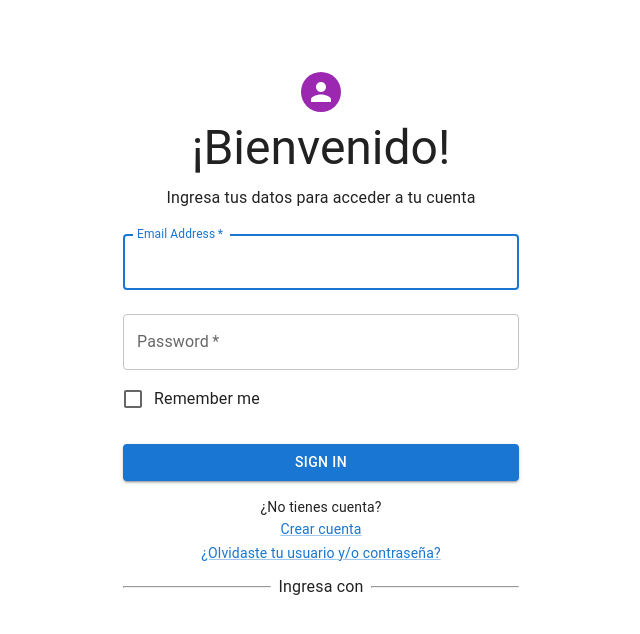
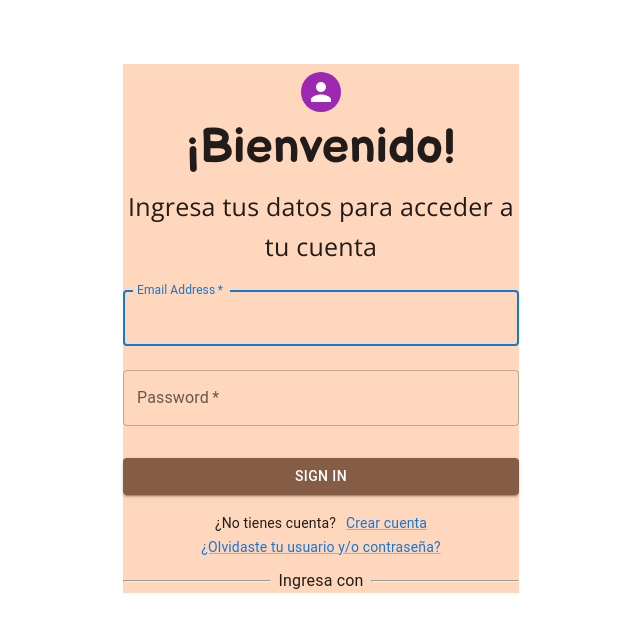
Before and after one commit to ignacio2194/C11-13-M-CSHARP-REACT, a React (Create React App) app in the folder frontEnd/: page /login in a window 1280 px wide. Shown: the top 634 px of the page, without its empty margins (319-959 px from the left). Built offline with nearby package versions, Linux system fonts and the light colour scheme.

Commit message:
configuracion de la api de google seteada, falta configurar la request

```diff
--- a/frontEnd/public/index.html
+++ b/frontEnd/public/index.html
@@ -26,6 +26,9 @@
     -->
     <title>React App</title>
     <script src="https://accounts.google.com/gsi/client" async defer></script>
+    <link rel="preconnect" href="https://fonts.googleapis.com">
+    <link rel="preconnect" href="https://fonts.gstatic.com" crossorigin>
+    <link href="https://fonts.googleapis.com/css2?family=Balsamiq+Sans:wght@700&family=Open+Sans&display=swap" rel="stylesheet">
   </head>
   <body>
     <noscript>You need to enable JavaScript to run this app.</noscript>
--- a/frontEnd/src/components/Form/Form.jsx
+++ b/frontEnd/src/components/Form/Form.jsx
@@ -14,7 +14,8 @@
 import GoogleBtn from "../googleButton/GoogleBtn";
 
 const theme = createTheme();
-const clientId = "226311912125-tpmbf5oplf7hbop4j78rvpj04tl7mjoe.apps.googleusercontent.com";
+const clientId =
+  "226311912125-tpmbf5oplf7hbop4j78rvpj04tl7mjoe.apps.googleusercontent.com";
 
 const SignIn = () => {
   const [UserData, setUserData] = useState({ email: "", password: "" });
@@ -23,8 +24,6 @@
     event.preventDefault();
     console.log(UserData);
   };
-
-
 
   return (
     <ThemeProvider theme={theme}>
@@ -36,17 +35,32 @@
             display: "flex",
             flexDirection: "column",
             alignItems: "center",
+            backgroundColor: "#FFD7BD",
           }}
         >
           <Avatar sx={{ m: 1, bgcolor: "secondary.main" }}>
             {/* <LockOutlinedIcon /> */}
           </Avatar>
-          <Typography variant="h3" sx={{ textAlign: "center" }}>
+          <Typography
+            variant="h3"
+            sx={{
+              textAlign: "center",
+              fontFamily: "Balsamiq Sans, cursive",
+              fontWeight: "700",
+            }}
+          >
             ¡Bienvenido!
           </Typography>
           <Typography
             variant="body1"
-            sx={{ textAlign: "center", marginTop: "10px" }}
+            sx={{
+              textAlign: "center",
+              marginTop: "10px",
+              fontFamily: "Open Sans",
+              fontWeight: 400,
+              fontSize: '25px',
+              lineHeight: '40px',
+            }}
           >
             Ingresa tus datos para acceder a tu cuenta
           </Typography>
@@ -78,21 +92,21 @@
               autoComplete="current-password"
               onChange={(e) => setUserData({ [e.target.name]: e.target.value })}
             />
-            <FormControlLabel
+            {/* <FormControlLabel
               control={<Checkbox value="remember" color="primary" />}
               label="Remember me"
-            />
+            /> */}
             <Button
               type="submit"
               fullWidth
               variant="contained"
-              sx={{ mt: 3, mb: 2 }}
+              sx={{ mt: 3, mb: 2, backgroundColor: "#855D44" }}
             >
               Sign In
             </Button>
             <Grid container justifyContent="center">
               <Grid item xs={12} textAlign="center">
-                <Typography variant="body2">¿No tienes cuenta?</Typography>
+                <Typography variant="body2" sx={{display:'inline-block',marginRight:'10px'}}>¿No tienes cuenta?</Typography>
                 <Link href="#" variant="body2">
                   {"Crear cuenta"}
                 </Link>
@@ -119,9 +133,8 @@
                 <hr />
               </Box>
             </Box>
-
           </Box>
-          <GoogleBtn/>
+          <GoogleBtn />
         </Box>
       </Container>
     </ThemeProvider>
--- a/frontEnd/src/components/googleButton/GoogleBtn.jsx
+++ b/frontEnd/src/components/googleButton/GoogleBtn.jsx
@@ -4,11 +4,20 @@
   return (
     <div>
         <div id="g_id_onload"
-     data-client_id="226311912125-tpmbf5oplf7hbop4j78rvpj04tl7mjoe.apps.googleusercontent.com"
-     data-login_uri="http://localhost"
+     data-client_id="217294187514-iv1jg7ua0l2i79v3qe1847dqmbr00ojd.apps.googleusercontent.com"
+     data-login_uri="http://localhost:3000"
      data-your_own_param_1_to_login="any_value"
      data-your_own_param_2_to_login="any_value">
         </div>
+        <div
+      className="g_id_signin"
+      data-type="standard"
+      data-size="large"
+      data-theme="outline"
+      data-text="sign_in_with"
+      data-shape="rectangular"
+      data-logo_alignment="left"
+    ></div>
     </div>
   )
 }
```
